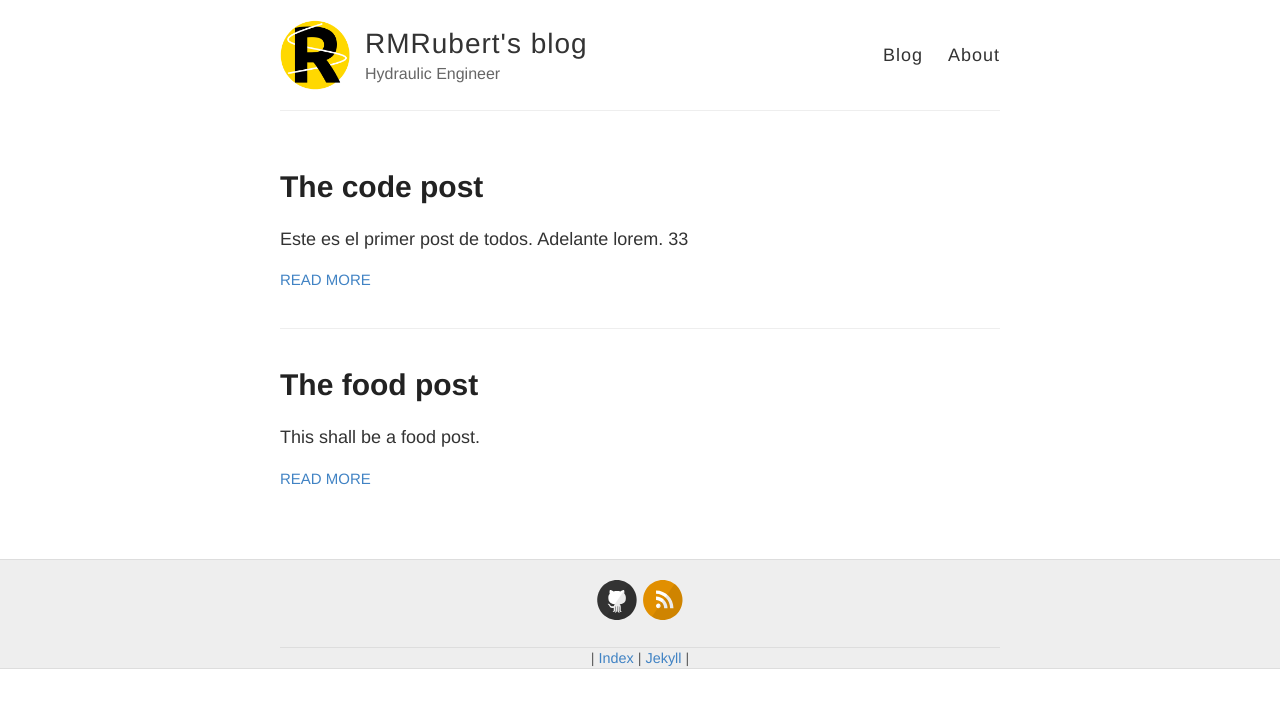
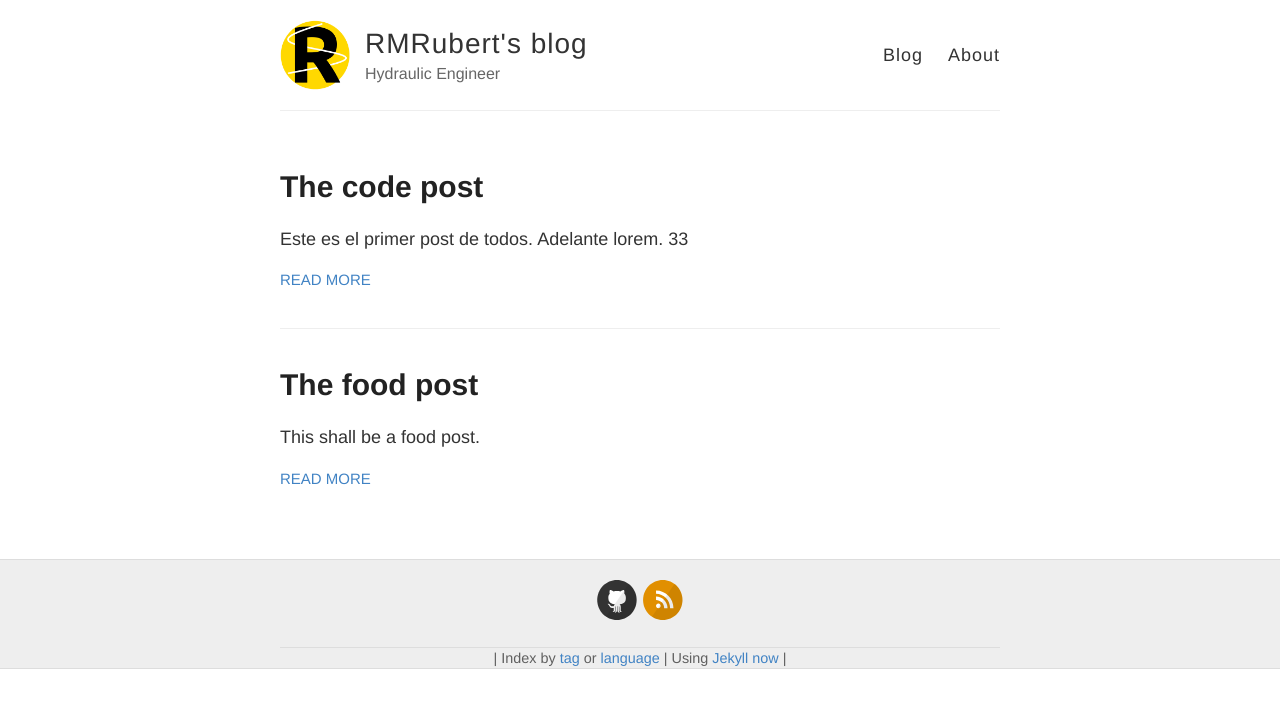
Before and after one commit to RMRubert/RMRubert.github.io, a Jekyll site: the page built from index.html, in a window 1280 px wide. Shown: the top 708 px of the page. Built offline with Jekyll 4.4.1, drawn with Linux system fonts in a browser that asks for light colours.

Commit message:
Update default.html

```diff
--- a/_layouts/default.html
+++ b/_layouts/default.html
@@ -47,8 +47,9 @@
           {% include svg-icons.html %}
         </footer>
 		<div class="foot-sitemap">
-			| <a href="{{ site.baseurl }}/blog/tag/">Index</a>
-			| <a href="https://jekyllrb.com" target="_blank">Jekyll</a> |
+			| Index by
+			 <a href="{{ site.baseurl }}/tag/">tag</a> or <a href="{{ site.baseurl }}/blog/category/">language</a>
+			| Using <a href="http://www.jekyllnow.com/" target="_blank">Jekyll now</a> |
 		</div>
       </div>
     </div>
```
